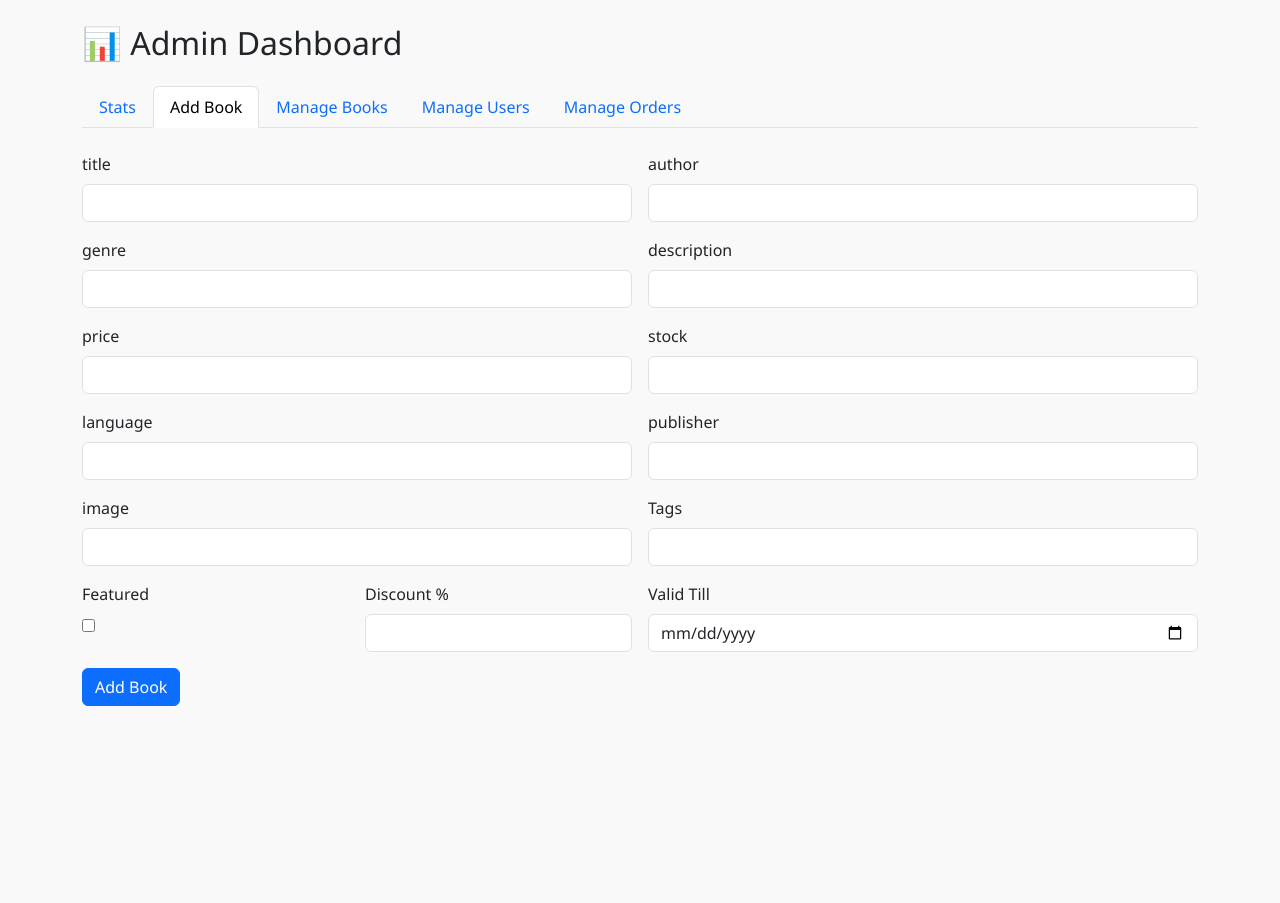
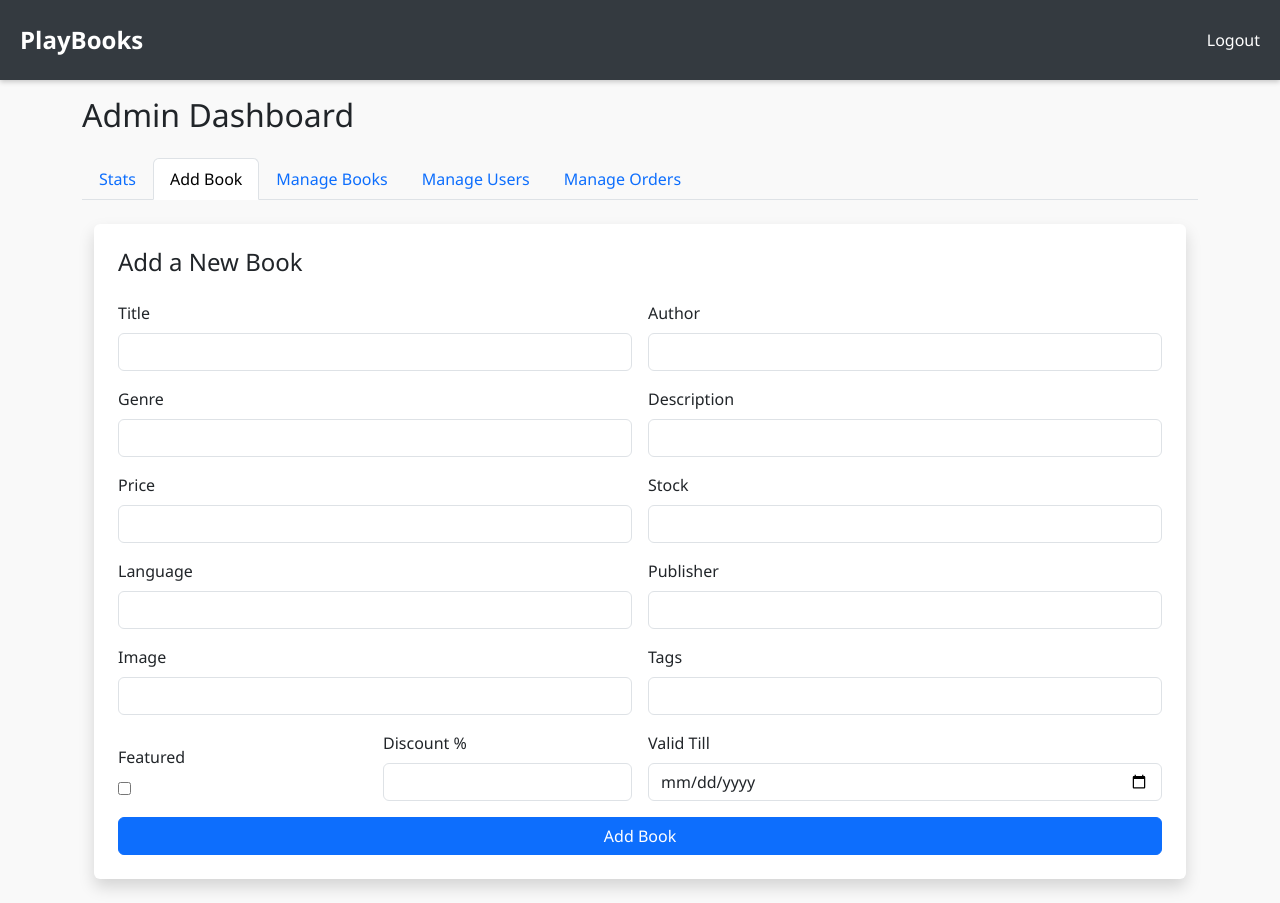
Before and after one commit to NKSHINE/ecom_books, a React (Vite) app in the folder client/: page /admin in a window 1280 px wide. Both pictures are taken after a click on the button "Add Book". Before the commit the page ends 800 px from the top, so only its background shows below. Built offline with nearby package versions, Linux system fonts and the light colour scheme; no server answers.

Commit message:
commit10

```diff
--- a/client/src/components/AddBookSection.jsx
+++ b/client/src/components/AddBookSection.jsx
@@ -1,6 +1,7 @@
 // AddBookSection.jsx
 import React, { useState } from "react";
 import axios from "axios";
+
 function AddBookSection({ setFetchTrigger }) {
   const [form, setForm] = useState({
     title: "", author: "", genre: "", description: "",
@@ -37,10 +38,13 @@ function AddBookSection({ setFetchTrigger }) {
   };
 
   return (
+    <div className="container my-4">
+      <div className="p-4 shadow rounded bg-white w-100">
+        <h4 className="mb-4">Add a New Book</h4>
         <form onSubmit={handleSubmit} className="row g-3">
           {Object.entries({ title: "", author: "", genre: "", description: "", price: "", stock: "", language: "", publisher: "", image: "" }).map(([field], i) => (
             <div className="col-md-6" key={i}>
-          <label className="form-label">{field}</label>
+              <label className="form-label text-capitalize">{field}</label>
               <input
                 type={["price", "stock"].includes(field) ? "number" : "text"}
                 name={field}
@@ -54,9 +58,11 @@ function AddBookSection({ setFetchTrigger }) {
             <label className="form-label">Tags</label>
             <input type="text" name="tags" className="form-control" value={form.tags} onChange={handleChange} />
           </div>
-      <div className="col-md-3">
-        <label className="form-label">Featured</label><br />
+          <div className="col-md-3 d-flex align-items-end">
+            <div>
+              <label className="form-label d-block">Featured</label>
               <input type="checkbox" name="is_featured" checked={form.is_featured} onChange={handleChange} />
+            </div>
           </div>
           <div className="col-md-3">
             <label className="form-label">Discount %</label>
@@ -67,9 +73,12 @@ function AddBookSection({ setFetchTrigger }) {
             <input type="date" name="offer.valid_till" className="form-control" value={form.offer.valid_till} onChange={handleChange} />
           </div>
           <div className="col-12">
-        <button className="btn btn-primary">Add Book</button>
+            <button className="btn btn-primary w-100">Add Book</button>
           </div>
         </form>
+      </div>
+    </div>
   );
 }
+
 export default AddBookSection;
--- a/client/src/components/AdminDashboard.jsx
+++ b/client/src/components/AdminDashboard.jsx
@@ -1,17 +1,19 @@
 import React, { useState, useEffect } from "react";
 import axios from "axios";
+import Sidebar2 from "./sidebar2"; // ✅ Import Sidebar2
 import StatsSection from "./StatsSection";
 import AddBookSection from "./AddBookSection";
 import ManageBooksSection from "./ManageBooksSection.jsx";
 import ManageUsersSection from "./ManageUsersSection";
 import ManageOrdersSection from "./ManageOrdersSection";
+import "./home.css"; // Assuming sidebar styles are here
 
 function AdminDashboard() {
   const [activeSection, setActiveSection] = useState("stats");
   const [stats, setStats] = useState({});
   const [books, setBooks] = useState([]);
   const [orders, setOrders] = useState([]);
-  const [users, setUsers] = useState([]); // ✅ NEW
+  const [users, setUsers] = useState([]);
   const [fetchTrigger, setFetchTrigger] = useState(false);
 
   const fetchStats = async () => {
@@ -38,12 +40,17 @@ function AdminDashboard() {
     fetchStats();
     fetchBooks();
     fetchOrders();
-    fetchUsers(); // ✅ NEW
+    fetchUsers();
   }, [fetchTrigger]);
 
   return (
-    <div className="container mt-4">
-      <h2>📊 Admin Dashboard</h2>
+    <div>
+      {/* Sidebar2 is fixed at top */}
+      <Sidebar2 user={true} />
+
+      {/* Main content container */}
+      <div className="container mt-5 pt-5">
+        <h2>Admin Dashboard</h2>
 
         <ul className="nav nav-tabs mt-4">
           <li className="nav-item">
@@ -92,8 +99,9 @@ function AdminDashboard() {
           {activeSection === "stats" && <StatsSection stats={stats} />}
           {activeSection === "add" && <AddBookSection setFetchTrigger={setFetchTrigger} />}
           {activeSection === "books" && <ManageBooksSection books={books} setFetchTrigger={setFetchTrigger} />}
-        {activeSection === "users" && <ManageUsersSection users={users} setFetchTrigger={setFetchTrigger} />} {/* ✅ Fixed */}
+          {activeSection === "users" && <ManageUsersSection users={users} setFetchTrigger={setFetchTrigger} />}
           {activeSection === "orders" && <ManageOrdersSection orders={orders} setFetchTrigger={setFetchTrigger} />}
+        </div>
       </div>
     </div>
   );
--- a/client/src/components/BookDetail.jsx
+++ b/client/src/components/BookDetail.jsx
@@ -2,6 +2,7 @@ import React, { useEffect, useState } from "react";
 import { useParams } from "react-router-dom";
 import axios from "axios";
 import Sidebar from "./Sidebar";
+import "./BookDetail.css"; // Add this line to include CSS
 
 function BookDetail() {
   const { id } = useParams();
@@ -11,7 +12,7 @@ function BookDetail() {
   const [showForm, setShowForm] = useState(false);
   const [address, setAddress] = useState("");
   const [paymentMethod, setPaymentMethod] = useState("");
-  const [addedToCart, setAddedToCart] = useState(false); // ✅
+  const [addedToCart, setAddedToCart] = useState(false);
 
   useEffect(() => {
     axios.get(`http://localhost:5000/api/books/${id}`).then((res) => {
@@ -22,7 +23,6 @@ function BookDetail() {
       setReviews(res.data);
     });
 
-    // ✅ Check if the book is already in the cart
     axios
       .get("http://localhost:5000/api/cart", { withCredentials: true })
       .then((res) => {
@@ -41,7 +41,7 @@ function BookDetail() {
       )
       .then(() => {
         alert("Added to cart");
-        setAddedToCart(true); // ✅ update state
+        setAddedToCart(true);
       });
   };
 
@@ -59,9 +59,8 @@ function BookDetail() {
       total_price: book.price * qty,
       shipping_address: address,
       payment_method: paymentMethod,
-  fromCart: false, // ✅ Added
+      fromCart: false,
     };
-
 
     axios
       .post("http://localhost:5000/api/orders", payload, {
@@ -94,7 +93,8 @@ function BookDetail() {
     <div className="d-flex">
       <Sidebar />
 
-      <div className="container mt-4" style={{ marginLeft: "220px" }}>
+      <div className="main-content">
+        <div className="center-box">
           <div className="card p-4 shadow">
             <div className="row">
               <div className="col-md-4">
@@ -113,7 +113,9 @@ function BookDetail() {
                 <p><strong>Language:</strong> {book.language}</p>
                 <p><strong>Price:</strong> ₹{book.price}</p>
                 {book.offer?.discount_percent && (
-                <p><strong>Offer:</strong> {book.offer.discount_percent}% off until {new Date(book.offer.valid_till).toLocaleDateString()}</p>
+                  <p>
+                    <strong>Offer:</strong> {book.offer.discount_percent}% off until {new Date(book.offer.valid_till).toLocaleDateString()}
+                  </p>
                 )}
                 <p><strong>Stock:</strong> {book.stock}</p>
 
@@ -129,7 +131,7 @@ function BookDetail() {
                   />
                 </div>
 
-              <div className="d-flex gap-2">
+                <div className="d-flex gap-2 flex-wrap">
                   {addedToCart ? (
                     <button className="btn btn-outline-success" disabled>
                       ✅ Added to Cart
@@ -145,12 +147,12 @@ function BookDetail() {
               </div>
             </div>
           </div>
+        </div>
 
-        {/* Buy Now Prompt Form */}
         {showForm && (
-          <div className="card mt-4 p-4 shadow">
+          <div className="center-box mt-4">
+            <div className="card p-4 shadow">
               <h4>Shipping Details</h4>
-
               <div className="mb-3">
                 <label>Address</label>
                 <textarea
@@ -158,7 +160,6 @@ function BookDetail() {
                   value={address}
                   onChange={(e) => setAddress(e.target.value)}
                   rows={3}
-                required
                 />
               </div>
 
@@ -168,7 +169,6 @@ function BookDetail() {
                   className="form-select"
                   value={paymentMethod}
                   onChange={(e) => setPaymentMethod(e.target.value)}
-                required
                 >
                   <option value="" disabled>Select Payment Method</option>
                   <option value="Cash on Delivery">Cash on Delivery</option>
@@ -181,10 +181,13 @@ function BookDetail() {
                 <button className="btn btn-primary" onClick={confirmBuyNow}>🛍️ Confirm & Pay</button>
               </div>
             </div>
+          </div>
         )}
 
         <hr />
-        <h4>User Reviews</h4>
+        <h4 className="text-center">User Reviews</h4>
+        <div className="center-box">
+          <div style={{ width: "100%" }}>
             {reviews.length === 0 ? (
               <p>No reviews yet.</p>
             ) : (
@@ -197,6 +200,8 @@ function BookDetail() {
             )}
           </div>
         </div>
+      </div>
+    </div>
   );
 }
 
--- a/client/src/components/StatsSection.jsx
+++ b/client/src/components/StatsSection.jsx
@@ -39,7 +39,7 @@ function StatsSection() {
 
   return (
     <div className="container mt-4">
-      <h3>📈 Statistics Overview</h3>
+      <h3>Statistics Overview</h3>
 
       {/* Summary Cards */}
       <div className="row text-center my-4">
@@ -71,7 +71,7 @@ function StatsSection() {
 
       {/* Genre Distribution */}
       <div className="mt-5">
-        <h4>📚 Genre Distribution</h4>
+        <h4>Genre Distribution</h4>
         {genreChartData.labels?.length > 0 ? (
           <Bar
             data={genreChartData}
@@ -90,7 +90,7 @@ function StatsSection() {
 
       {/* Low Stock Alerts */}
       <div className="mt-5">
-        <h4>⚠️ Low Stock Alerts</h4>
+        <h4>Low Stock Alerts</h4>
         <ul className="list-group">
           {stats.lowStockBooks?.length > 0 ? (
             stats.lowStockBooks.map((book) => (
--- /dev/null
+++ b/client/src/components/sidebar2.jsx
@@ -0,0 +1,24 @@
+import React from 'react';
+import { Link } from 'react-router-dom';
+import './home.css';
+
+function Sidebar2({ user }) {
+  return (
+    <div className="top-navbar">
+      <div className="navbar-left">
+        <Link to="/home" className="logo">PlayBooks</Link>
+
+      </div>
+
+      <ul className="navbar-links">
+        {user && (
+          <li>
+            <Link to="/logout">Logout</Link>
+          </li>
+        )}
+      </ul>
+    </div>
+  );
+}
+
+export default Sidebar2;
```
Lines whose indentation alone changed are shown as unchanged.
